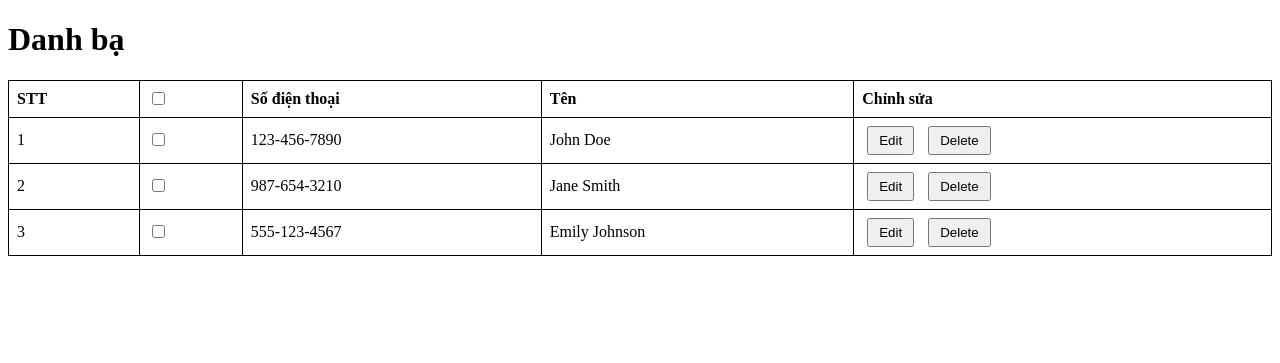
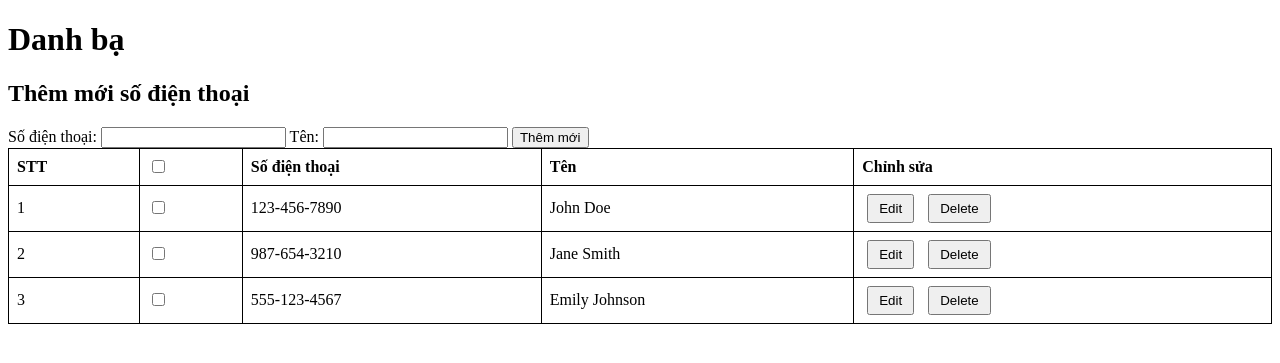
Before and after one commit to whynotnghiavu/nghia-contact-manager, a Flask app: page / in a window 1280 px wide. Shown: the top 363 px of the page. Run offline with Flask 3, Linux system fonts and the light colour scheme.

Commit message:
update app.py and contents/templates/index.html

```diff
--- a/contents/app.py
+++ b/contents/app.py
@@ -1,4 +1,4 @@
-from flask import Flask, render_template
+from flask import Flask, render_template, request, redirect, url_for
 
 app = Flask(__name__)
 
@@ -18,5 +18,16 @@ def index():
     return render_template('index.html', vcards=vcards)
 
 
+@app.route('/add', methods=['POST'])
+def add():
+    # phone = request.form.get('phone')
+    # name = request.form.get('name')
+    # if phone and name:
+    #     vcards.append({'phone': phone, 'name': name})
+    return redirect(url_for('index'))
+
+# Các route khác như chỉnh sửa, xóa có thể được thêm vào đây
+
+
 if __name__ == '__main__':
     app.run(debug=True)
--- a/contents/templates/index.html
+++ b/contents/templates/index.html
@@ -12,6 +12,17 @@
   <body>
     <h1>Danh bạ</h1>
 
+    <!-- Form thêm mới -->
+    <h2>Thêm mới số điện thoại</h2>
+    <form action="/add" method="post">
+      <label for="phone">Số điện thoại:</label>
+      <input type="text" id="phone" name="phone" required />
+      <label for="name">Tên:</label>
+      <input type="text" id="name" name="name" required />
+      <button type="submit">Thêm mới</button>
+    </form>
+
+    <!-- Bảng danh bạ -->
     <table>
       <thead>
         <tr>
@@ -31,8 +42,8 @@
           <td>{{ vcard.phone }}</td>
           <td>{{ vcard.name }}</td>
           <td class="actions">
-            <button onclick="editNumber('{{ number }}')">Edit</button>
-            <button onclick="deleteNumber('{{ number }}')">Delete</button>
+            <button onclick="editNumber('{{ vcard.phone }}')">Edit</button>
+            <button onclick="deleteNumber('{{ vcard.phone }}')">Delete</button>
           </td>
         </tr>
         {% endfor %}
```
